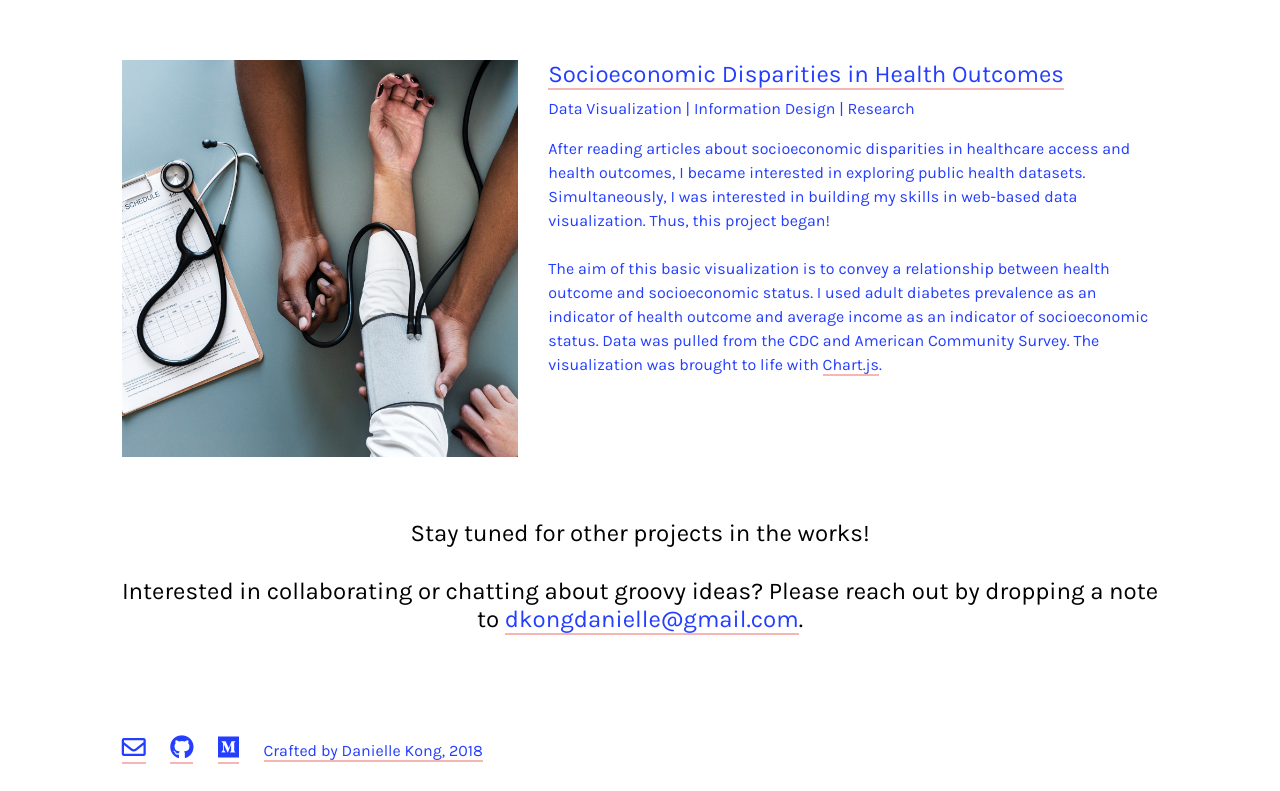
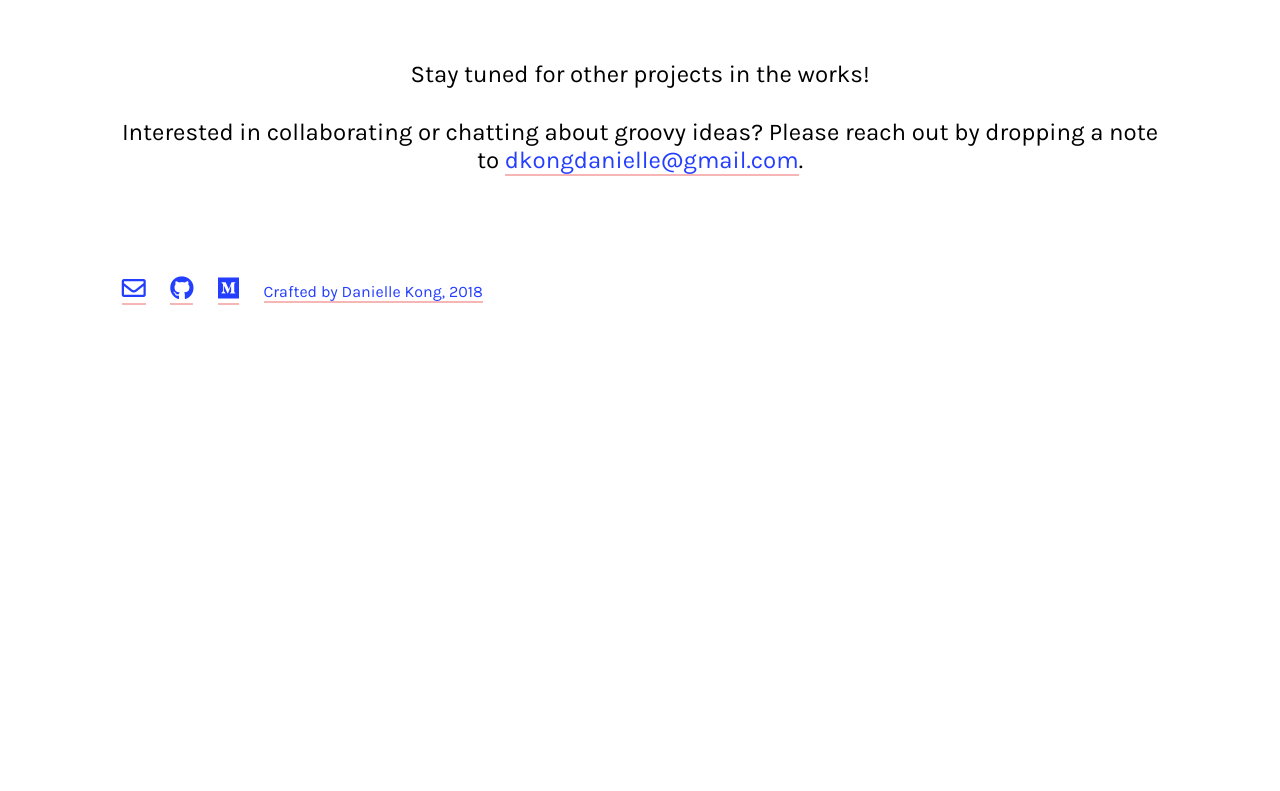
Before and after one commit to daniellekong/daniellekong.github.io, a plain HTML site: page projects.html in a window 1280 px wide. Shown: the part 1577-2368 px from the top of the page. After the commit the page ends 1909 px from the top, so only its background shows below. Drawn offline with nearby package versions, Linux system fonts and the light colour scheme.

Commit message:
updated projects and removed link to emoji stylesheet

```diff
--- a/projects.html
+++ b/projects.html
@@ -105,22 +105,6 @@
 
 			<div class="row bottompadding">
 				<div class="col-md-1"></div>
-				<div class="col-md-4">
-					<a href="https://daniellekong.github.io/health-disparities/" target="_blank"><img class="project-photo" src="images/project-health-outcomes.jpg" alt="Socioeconomic Disparities in Health Outcomes"></a>
-				</div>
-				<div class="col-md-6">
-					<div class="project-heading">
-						<h4><a href="https://daniellekong.github.io/health-disparities/" alt="Data Visualization: Socioeconomic Disparities in Health Outcomes" class="link-underline" target="_blank">Socioeconomic Disparities in Health Outcomes</a></h4>
-						<p>Data Visualization | Information Design | Research</p>
-					</div>
-					<div class="project-description">
-						<p>After reading articles about socioeconomic disparities in healthcare access and health outcomes, I became interested in exploring public health datasets. Simultaneously, I was interested in building my skills in web-based data visualization. Thus, this project began! <br><br> The aim of this basic visualization is to convey a relationship between health outcome and socioeconomic status. I used adult diabetes prevalence as an indicator of health outcome and average income as an indicator of socioeconomic status. Data was pulled from the CDC and American Community Survey. The visualization was brought to life with <a href="https://www.chartjs.org/" class="link-underline" alt="Chart.js" target="_blank">Chart.js</a>.
-					</div>
-				</div>
-				<div class="col-md-1"></div>
-			</div>
-			<div class="row bottompadding">
-				<div class="col-md-1"></div>
 				<div class="col-md-10">
 					<div class="project-heading center-text black-font">
 						<h4>Stay tuned for other projects in the works! <br><br>Interested in collaborating or chatting about groovy ideas? Please reach out by dropping a note to <a href="mailto:dkongdanielle@gmail.com" alt="Send an email" class="link-underline">dkongdanielle@gmail.com</a>.</h4>
```
Also changed, not shown: index.html (+0 -1 lines).
